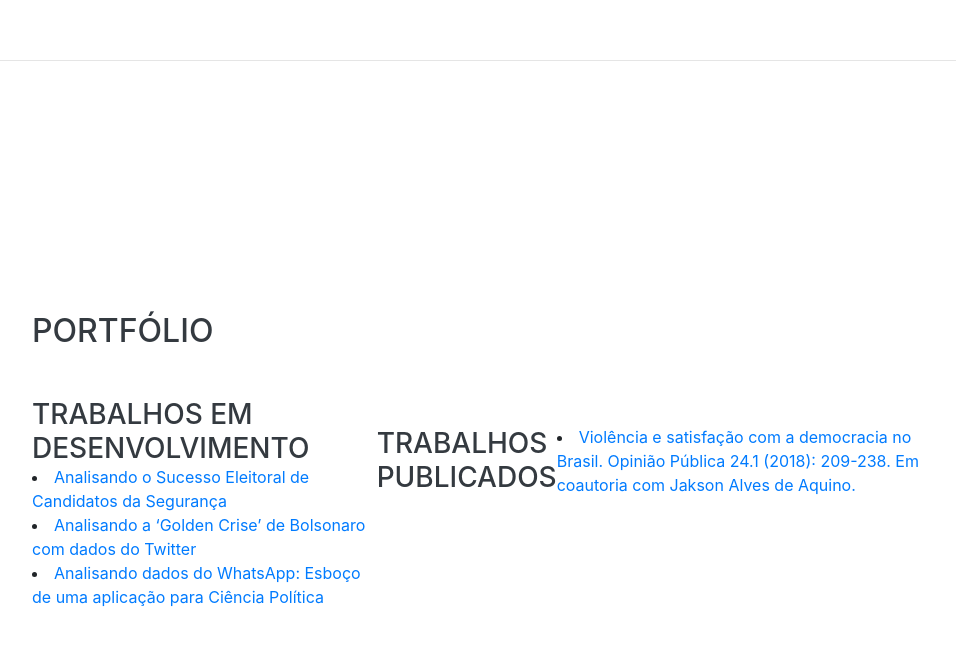
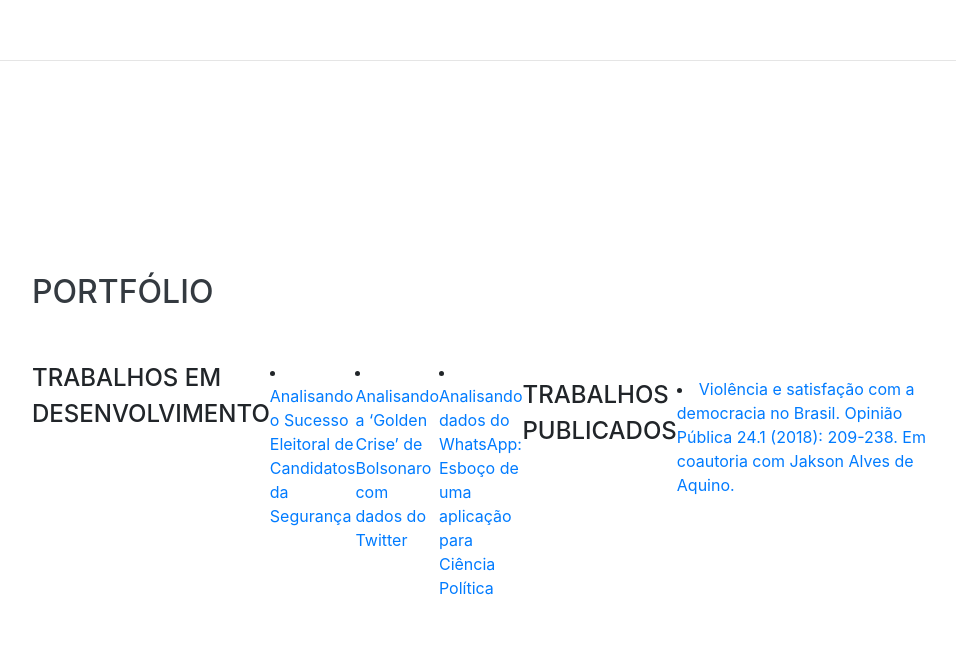
Before and after one commit to delucasmarcio/Marcio_Portfolio, a website with bundled scripts: page index.html in a window 1280 px wide. Shown: the part 4125-4776 px from the top of the page, without its empty margins (288-1244 px from the left). Built offline with nearby package versions, Linux system fonts and the light colour scheme; a web font is replaced by a local one.

Commit message:
something

```diff
--- a/index.html
+++ b/index.html
@@ -211,7 +211,8 @@
     <section class="resume-section p-3 p-lg-5 d-flex align-items-center" id="awards">
       <div class="w-100">
         <h2 class="mb-5">Portfólio</h2>
-		<h3 class="mb-0">Trabalhos em Desenvolvimento</h3>
+      <div class="resume-item d-flex flex-column flex-md-row justify-content-between mb-5">
+		<div class="subheading mb-3">Trabalhos em Desenvolvimento</div>
           <li>
           <i class="fa-li fa fa-check"></i>
             <a href="https://delucasmarcio.github.io/Marcio_Portfolio/case_militaristas">Analisando o Sucesso Eleitoral de Candidatos da Segurança</a></li>
@@ -221,12 +222,15 @@
           <li>
           <i class="fa-li fa fa-check"></i>
             <a href="https://delucasmarcio.github.io/Marcio_Portfolio/case_wpp">Analisando dados do WhatsApp: Esboço de uma aplicação para Ciência Política</a></li>
+      	</div>
       </div>
 
-  	   <h3 class="mb-0">Trabalhos Publicados</h3>
+  	  <div class="resume-item d-flex flex-column flex-md-row justify-content-between mb-5">
+  	   <div class="subheading mb-3">Trabalhos Publicados</div>
           <li>
           <i class="fa-li fa fa-check"></i>
             <a href="http://www.scielo.br/scielo.php?pid=S0104-62762018000100209&script=sci_arttext&tlng=pt">Violência e satisfação com a democracia no Brasil. Opinião Pública 24.1 (2018): 209-238. Em coautoria com Jakson Alves de Aquino. </a></li>
+       </div>
       </div>
     </section>
 
```
